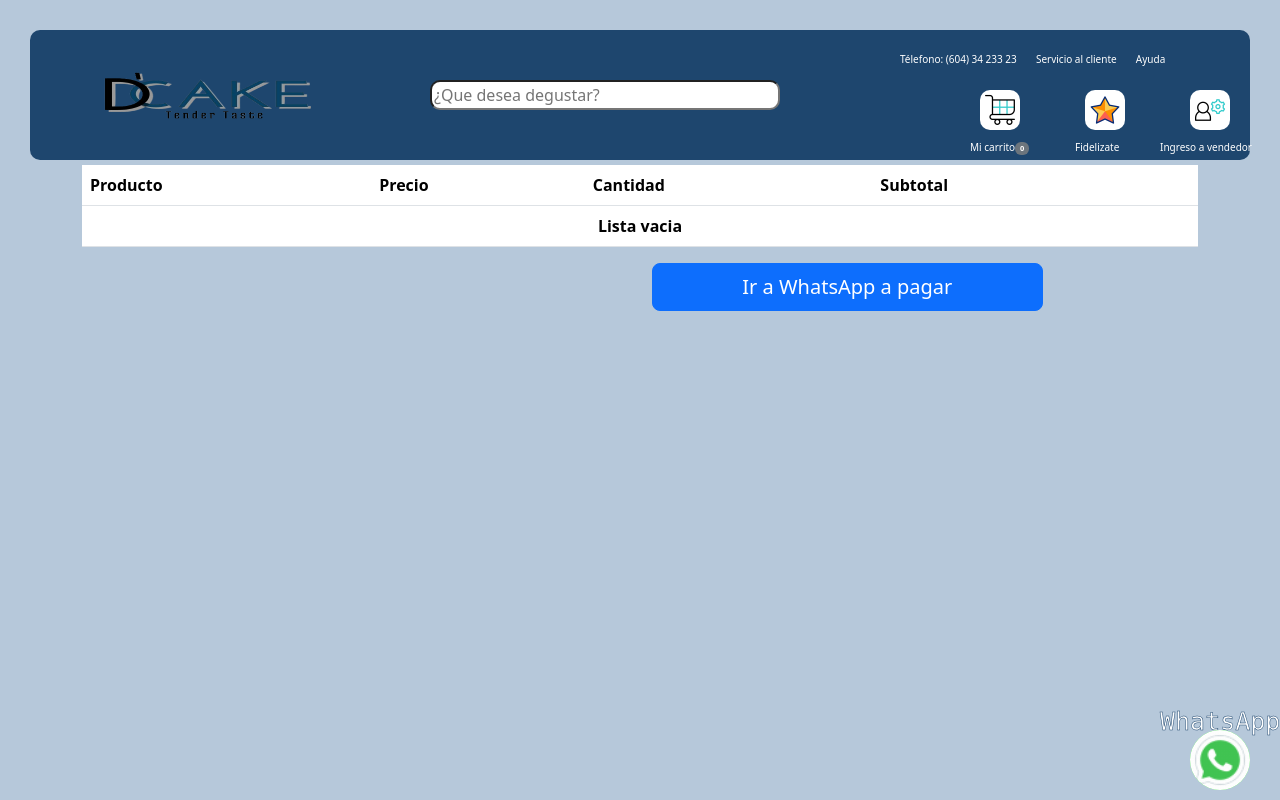
After one commit to Danhup26/Store_Web_Dcake, a PHP site: page /checkout.php in a window 1280 px wide. The commit adds this page. Run offline with PHP 8.4, Linux system fonts and the light colour scheme.

Commit message:
Proceso
Sección de carrito:
- Ver detalles del producto
-Agregar al carrito
-Elegir la cantidad
- Eliminar productos
- Cambios (se añade Bootstrap

```diff
--- /dev/null
+++ b/store_web_dcake/checkout.php
@@ -0,0 +1,227 @@
+<?php
+
+require 'config/config.php';
+require 'config/conexion_producto.php';
+$db = new Database();
+$con = $db->conectar();
+
+$productos = isset($_SESSION['carrito']['productos']) ? $_SESSION['carrito']['productos'] : null;
+
+$lista_carrito = array();
+
+if($productos != null){
+    foreach($productos as $clave => $cantidad){
+
+        $sql = $con-> prepare("SELECT Codigo,Nombre,Precio, Descuento, $cantidad AS cantidad FROM store_web_dcake.producto WHERE Codigo = ? AND Activo = 1 AND id_categoria = 1");
+        $sql -> execute([$clave]);
+        $lista_carrito[]= $sql -> fetch(PDO::FETCH_ASSOC);
+    }
+}
+?>
+
+<!DOCTYPE html>
+<html lang="en">
+<head>
+    <meta charset="UTF-8">
+    <meta name="viewport" content="width=device-width, initial-scale=1.0">
+    <title>D'cake pasteleria</title>
+    <link href="https://cdn.jsdelivr.net/npm/bootstrap@5.3.2/dist/css/bootstrap.min.css" rel="stylesheet" integrity="sha384-T3c6CoIi6uLrA9TneNEoa7RxnatzjcDSCmG1MXxSR1GAsXEV/Dwwykc2MPK8M2HN" crossorigin="anonymous">
+    <link rel="stylesheet" href="/css/Style.css">
+    <link rel="shortcut icon" href="/images2/icologo.ico">
+</head>
+
+<body class = "margin">
+    <a href="https://api.whatsapp.com/send?phone=573008936926"
+     target="_blank">
+    <img class = "whatsappicon"src="/images2/whagifs.gif" alt="whatsapp"></a>
+    <!-- cabecera de la pagina web, parte superior -->
+    <h3 class= "contactar font_contactar">
+        WhatsApp
+    </h3>
+    <header>
+        <div class = "justifyheader">
+                    <a href="/index.php">
+                 <img class = "logo zoomlogo"src="/images2/dcakelogo.png" alt="dcake logo oficial">
+            </a>
+          <input class = "searchinput" type="text" placeholder = "¿Que desea degustar?">
+        </div>
+        <div>
+            <a href="#">
+                <img class= "iconcarrito" src="/images2/carrito.gif" alt="">
+            </a>
+            <a href="#">
+                <img class= "iconvendedor"src="/images2/vendedor.gif" alt="">
+            </a>
+            <a href="#">
+                <img class = "iconestrella"src="/images2/estrella.gif" alt="">
+            </a>
+
+            <a class = "textmicarrito" href="../clases/carrito.php">
+                 Mi carrito<span id = "num_cart" class = "badge bg-secondary"><?php echo $num_cart; ?></span>
+            </a>
+            <a class = "textvendedor"href="#">Ingreso a vendedor</a>
+            <a class = "textfidelizate"href="#">Fidelizate</a>
+        </div>
+          <nav class = infoprincipal>
+            <a class = font_textinfo href="#">Télefono: (604) 34 233 23</a>
+            <a class = font_textinfo href="#">Servicio al cliente</a>
+            <a class = font_textinfo href="#">Ayuda</a>
+          </nav>
+    </header>
+
+
+    <main >
+        <div class = "container">
+            <table class="table">
+                <thead>
+                    <tr>
+                        <th scope="col">Producto</th>
+                        <th scope="col">Precio</th>
+                        <th scope="col">Cantidad</th>
+                        <th scope="col">Subtotal</th>
+                        <th scope="col"></th>
+                    </tr>
+                </thead>
+                <tbody>
+                    <?php if($lista_carrito == null){
+                        echo '<tr><td colspan= "5" class = "text-center"><b>Lista vacia</b></td></tr>';
+                    }else{
+
+                        $total = 0;
+                        foreach($lista_carrito as $producto){
+                            $_id = $producto['Codigo'];
+                            $nombre = $producto['Nombre'];
+                            $precio = $producto['Precio'];
+                            $descuento = $producto['Descuento'];
+                            $cantidad = $producto['cantidad'];
+                            $precio_desc = $precio -(($precio * $descuento) / 100);
+                            $subtotal = $cantidad * $precio_desc;
+                            $total += $subtotal;
+                            ?>
+
+                    <tr>
+                        <td> <?php echo $nombre?></td>
+                        <td> <?php echo MONEDA . number_format($precio_desc,2, ',' , '.'); ?></td>
+                        <td>
+                            <input type ="number" min="1" max ="10" step="1" value= "<?php echo
+                            $cantidad ?>" size ="5" id="cantidad_<?php echo $_id; ?>"
+                            onchange="actualizaCantidad(this.value, <?php echo $_id; ?>)">
+                        </td>
+                        <td>
+                            <div id="subtotal_<?php echo $_id ?>" name = "subtotal[]"><?php echo
+                            MONEDA . number_format($subtotal, 2, ',' , '.'); ?></div>
+                        </td>
+                        <td><a href="#" id= "eliminar" class= "btn btn-warning btn-sm" data-bs-id ="<?php
+                        echo $_id ?>" data-bs-toggle="modal" data-bs-target="#eliminaModal">Eliminar</a></td>
+
+                    </tr>
+                    <?php }?>
+
+                    <tr>
+                        <td colspan = "3"></td>
+                        <td colspan = "2">
+                        <p class = "h3" id = "total"><?php echo MONEDA . number_format($total, 2 , ',', '.' ); ?></p>
+                        </td>
+                    </tr>
+
+                </tbody>
+            <?php } ?>
+            </table>
+        </div>
+
+        <div class = "row">
+            <div class = "col-md-4 offset-md-6 d-grid gap-2">
+                <button class = " btn btn-primary btn-lg ">Ir a WhatsApp a pagar</button>
+            </div>
+        </div>
+    </main>
+
+    <!-- Modal -->
+        <div class="modal fade" id="eliminaModal" tabindex="-1" aria-labelledby="eliminaModalLabel" aria-hidden="true">
+        <div class="modal-dialog modal-sm">
+            <div class="modal-content">
+            <div class="modal-header">
+                <h1 class="modal-title fs-5" id="eliminaModalLabel">Borrar producto</h1>
+                <button type="button" class="btn-close" data-bs-dismiss="modal" aria-label="Close"></button>
+            </div>
+            <div class="modal-body">
+                ¿Estas seguro de eliminar este producto?
+            </div>
+            <div class="modal-footer">
+                <button type="button" class="btn btn-secondary" data-bs-dismiss="modal">Volver</button>
+                <button id = "btn-elimina"type="button" class="btn btn-danger" onclick="eliminar()">Eliminar</button>
+            </div>
+            </div>
+        </div>
+        </div>
+
+    <script src="https://cdn.jsdelivr.net/npm/bootstrap@5.3.2/dist/js/bootstrap.bundle.min.js" integrity="sha384-C6RzsynM9kWDrMNeT87bh95OGNyZPhcTNXj1NW7RuBCsyN/o0jlpcV8Qyq46cDfL" crossorigin="anonymous"></script>
+
+    <script>
+
+        let eliminaModal = document.getElementById('eliminaModal')
+        eliminaModal.addEventListener('show.bs.modal', function(event){
+
+            let button = event.relatedTarget
+            let id = button.getAttribute('data-bs-id')
+            let buttonElimina = eliminaModal.querySelector('.modal-footer #btn-elimina')
+            buttonElimina.value = id
+        })
+
+        function actualizaCantidad(cantidad, id)
+        {
+            let url = 'clases/actualizar_carrito.php'
+            let formData = new FormData()
+            formData.append('action', 'agregar')
+            formData.append('Codigo', id)
+            formData.append('cantidad', cantidad)
+
+            fetch(url,{
+                method: 'POST',
+                body: formData,
+                mode: 'cors'
+            }).then(response => response.json())
+            .then(data => {
+                if(data.ok){
+                    let divsubtotal = document.getElementById('subtotal_' + id)
+                    divsubtotal.innerHTML = data.sub
+
+                    let total = 0.00
+                    let list = document.getElementsByName('subtotal[]')
+
+                    for(let i = 0; i < list.length; i++){
+                        total += parseFloat(list[i].innerHTML.replace(/[$,]/g, ''))
+                    }
+
+                    total = new Intl.NumberFormat('en-IN',{
+                        minimumFractionDigits: 3
+                    }).format(total)
+                    document.getElementById('total').innerHTML = '<?php echo MONEDA;?>'+ total
+                }
+            })
+        }
+
+        function eliminar()
+        {
+            let botonElimina = document.getElementById('btn-elimina')
+            let id = botonElimina.value
+
+            let url = 'clases/actualizar_carrito.php'
+            let formData = new FormData()
+            formData.append('action', 'eliminar')
+            formData.append('Codigo', id)
+
+            fetch(url,{
+                method: 'POST',
+                body: formData,
+                mode: 'cors'
+            }).then(response => response.json())
+            .then(data => {
+                if(data.ok){
+                    location.reload()
+                }
+            })
+        }
+    </script>
+</body>
+</html>
--- a/store_web_dcake/config/config.php
+++ b/store_web_dcake/config/config.php
@@ -3,4 +3,9 @@ define("KEY_TOKEN", "APR.wqc-354*");
 define("MONEDA","$");
 
 session_start();
+
+$num_cart = 0;
+if(isset($_SESSION['carrito']['productos'])){
+    $num_cart = count($_SESSION['carrito']['productos']);
+}
 ?>
--- a/store_web_dcake/css/Style.css
+++ b/store_web_dcake/css/Style.css
@@ -8,10 +8,10 @@
 
 }
 p{
-      color: white;
+      color: rgb(0, 0, 0);
 }
 p:hover{
-      color: #000000;
+      color: #ffffff;
 }
 h4:hover{
      color: #1e466e;
@@ -442,9 +442,11 @@ header{
       left: 400px;
 }
 
-
-.descripcion_prod{
-      right: 500px;
-      top: 400px;
-
+.descrip{
+      position:absolute;
+      right: -300px;
+      bottom: 250px;
 }
+.tt-desc-posi{
+      margin-bottom: -40px;
+}
```
Also changed, not shown: store_web_dcake/clases/actualizar_carrito.php (added, +65 -0 lines), store_web_dcake/clases/carrito.php (added, +31 -0 lines), store_web_dcake/dcakepasteleria/bizcochos.php (+52 -7 lines), store_web_dcake/dcakepasteleria/detalles.php (+39 -18 lines), store_web_dcake/index.php (+24 -12 lines).
